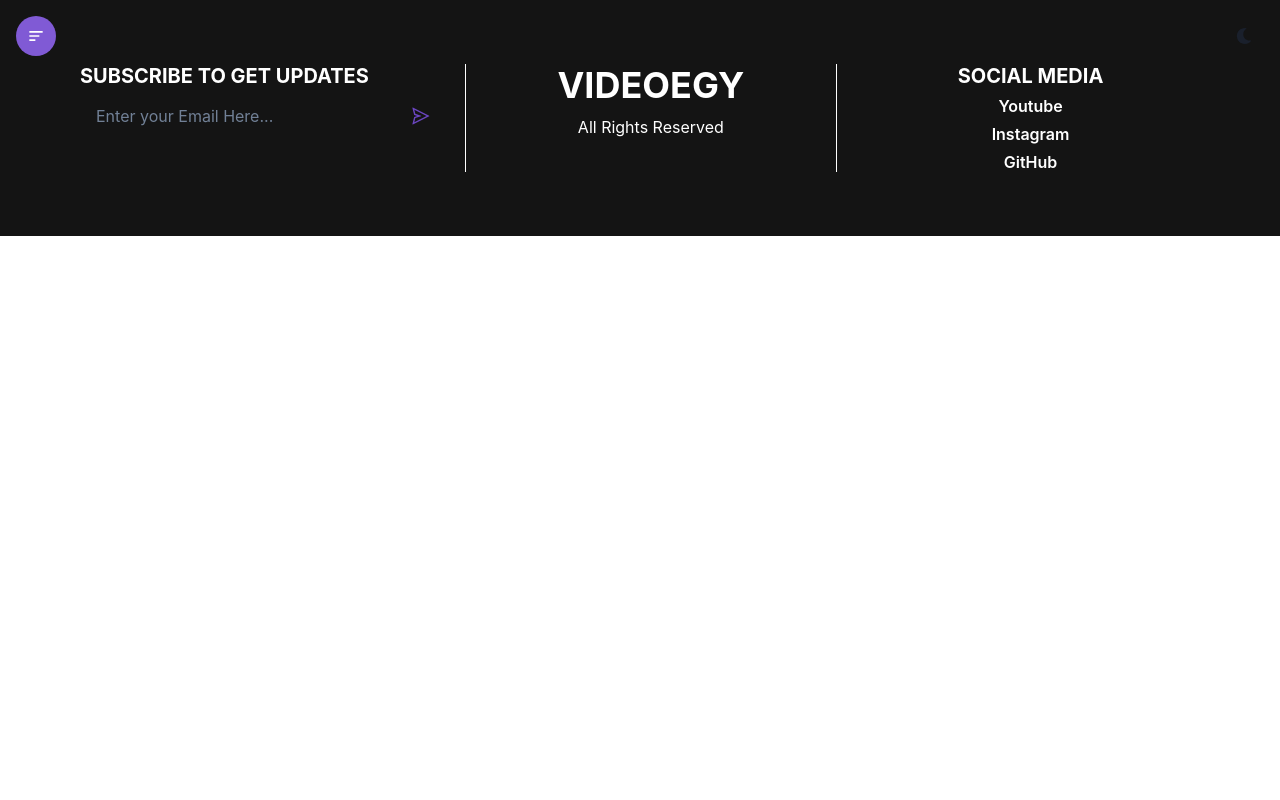
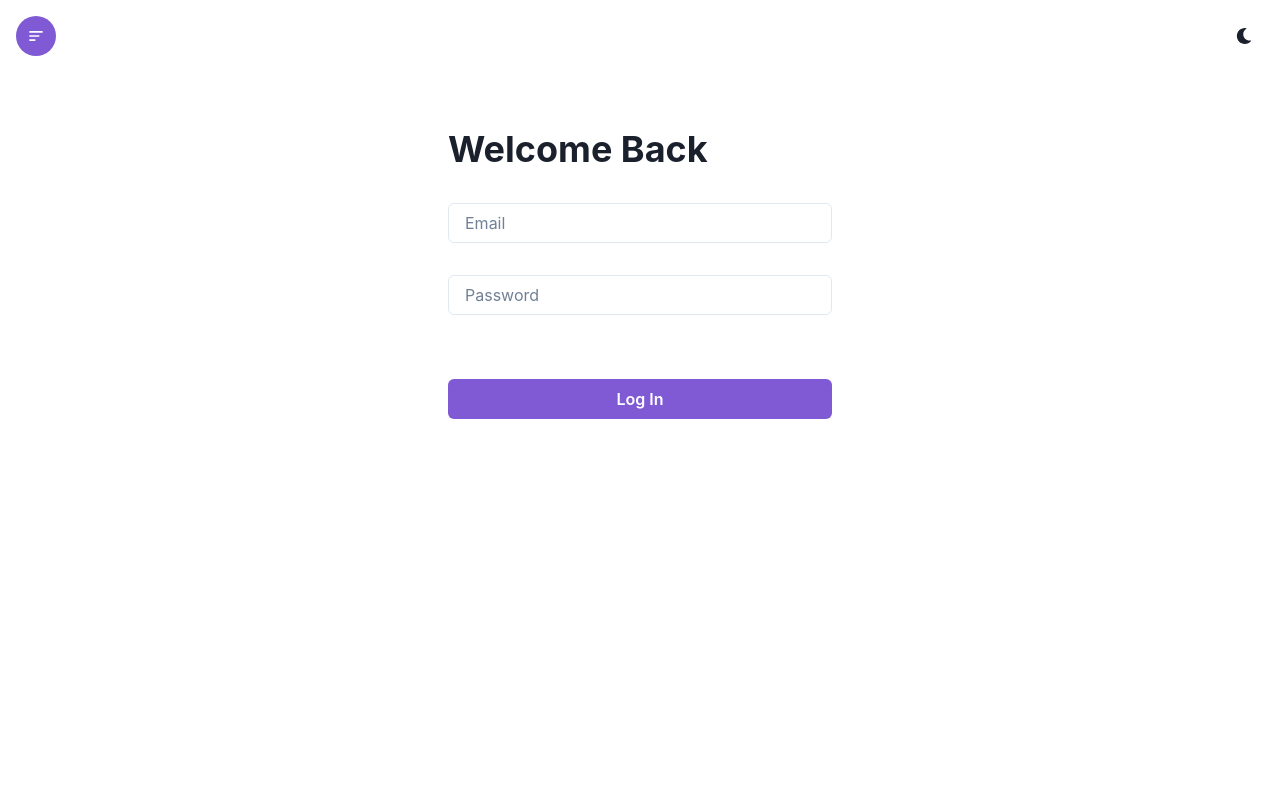
Before and after one commit to Shaikhatif17/react-Videoegy, a React (Create React App) app: page /login in a window 1280 px wide. Shown: the top 800 px of the page. Built offline with nearby package versions, Linux system fonts and the light colour scheme.

Commit message:
feat -added Login In

```diff
--- a/src/App.js
+++ b/src/App.js
@@ -6,6 +6,8 @@ import Home from './Components/Home';
 import Footer from './Components/Footer';
 import Videos from './Components/Videos';
 import Upload from './Components/Upload';
+import Login from './Components/Login';
+import Signup from './Components/Signup';
 
 
 
@@ -20,6 +22,8 @@ function App() {
       <Route path='/' element={<Home/>}/>
       <Route path='/videos' element={<Videos/>}/>
       <Route path='/upload' element={<Upload/>}/>
+      <Route path='/login' element={<Login/>}/>
+      <Route path='/signup' element={<Signup/>}/>
 
 
 
--- /dev/null
+++ b/src/Components/Login.jsx
@@ -0,0 +1,38 @@
+import { Container, Heading, VStack, Input, Button, Link } from '@chakra-ui/react';
+import React from 'react';
+
+const Login = () => {
+  return (
+    <Container maxWidth={'container.xl'} h={'100vh'} p={'16'}>
+      <form>
+        <VStack
+          alignItems={'stretch'}
+          spacing={'8'}
+          w={'96'}
+          m={'auto'}
+          my={'16'}
+        >
+          <Heading>Welcome Back</Heading>
+          <Input
+            placeholder={'Email'}
+            type={'email'}
+            required
+            focusBorderColor={'purple.500'}
+         / >
+          <Input
+            placeholder={'Password'}
+            type={'password'}
+            required
+            focusBorderColor={'purple.500'}
+          />
+          <Button variant={'link'} alignSelf={'flex-end'}>
+            <Link top={'/forgetpassword'}forget password></Link>
+          </Button>
+          <Button colorScheme={'purple'} type='submit'>Log In</Button>
+        </VStack>
+      </form>
+    </Container>
+  );
+};
+
+export default Login;
```
Also changed, not shown: src/Components/Signup.jsx (added).
